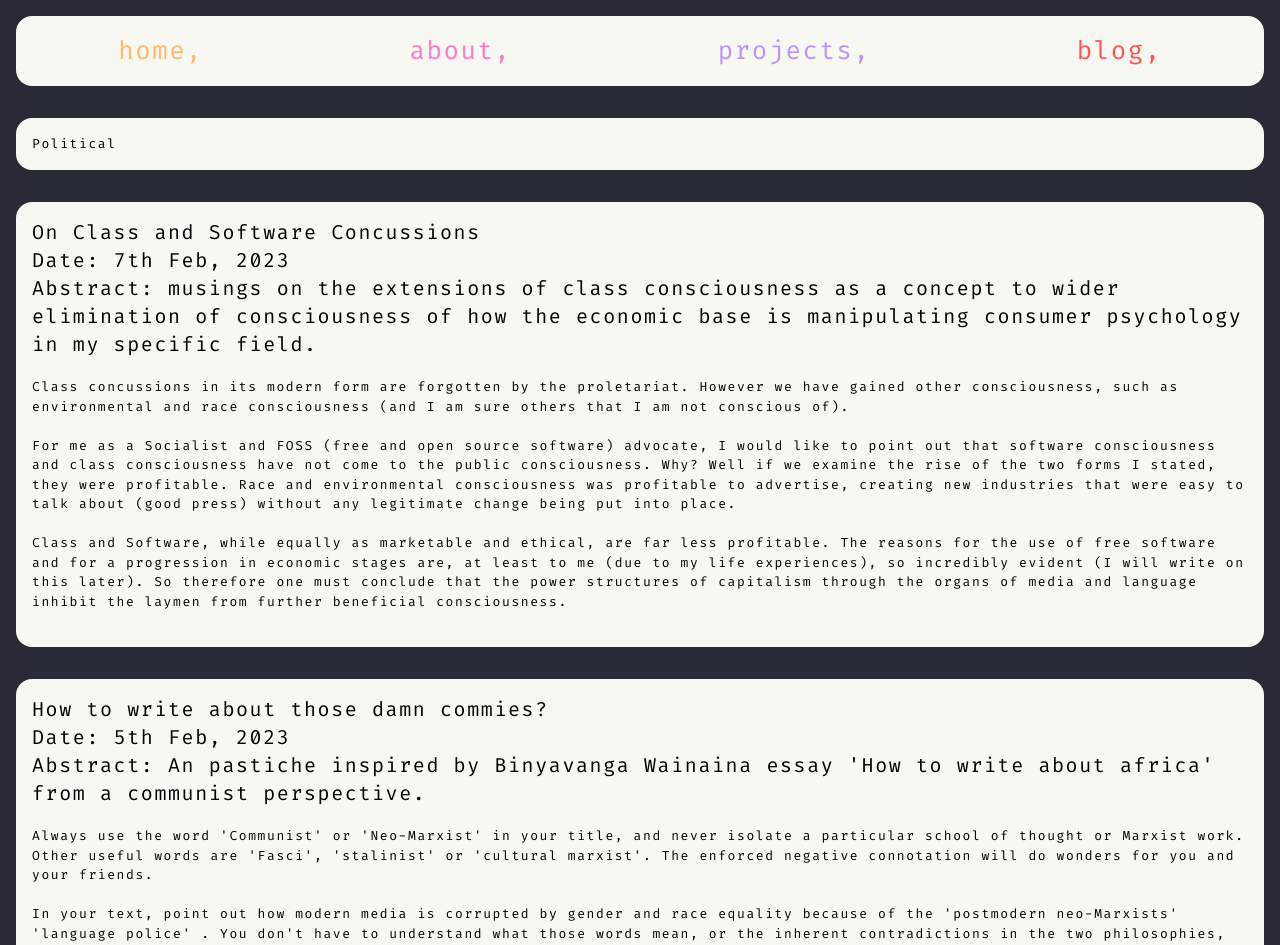
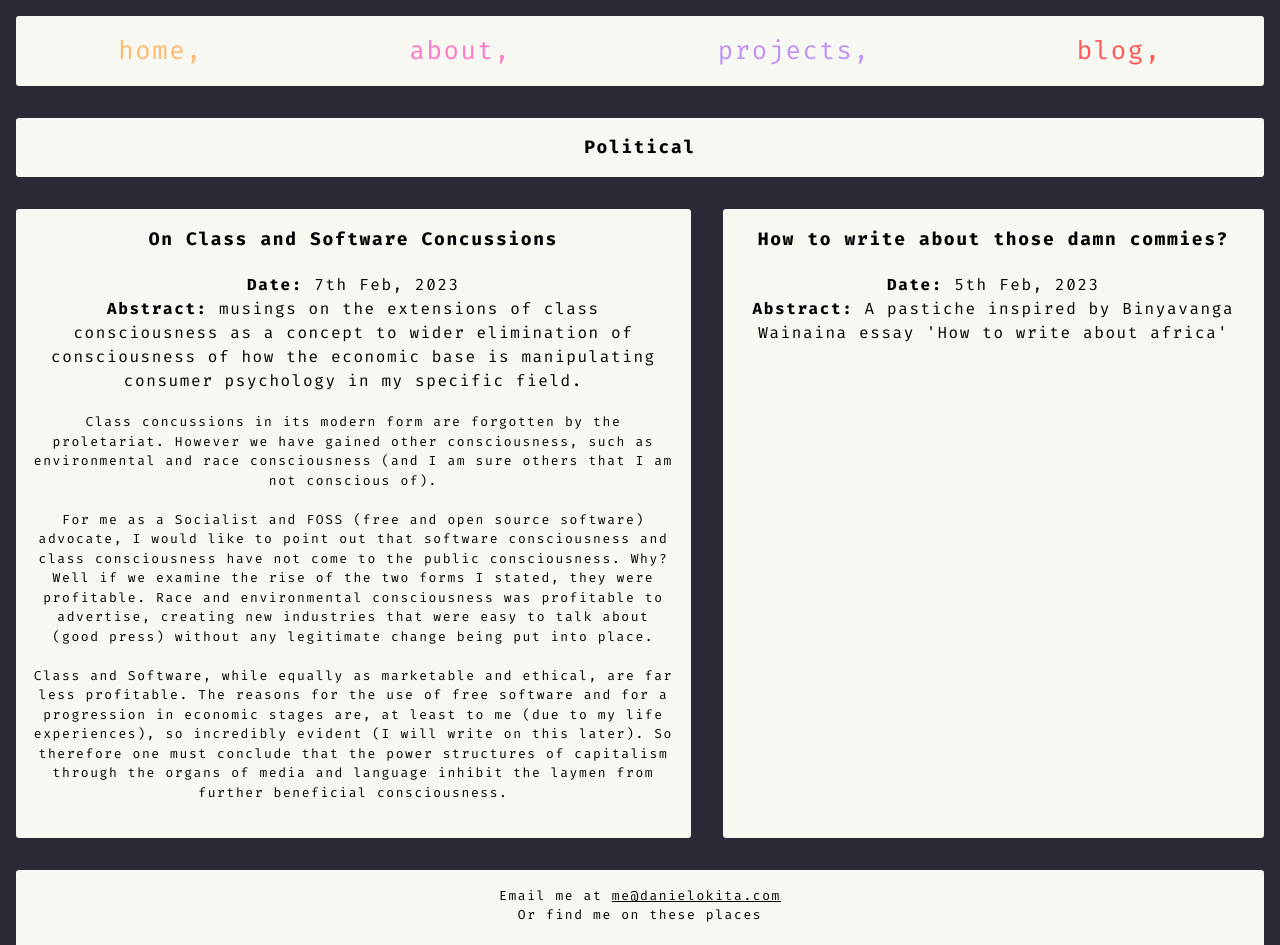
Before and after one commit to TheArctesian/stephenokita.com, a SvelteKit app: page /blog in a window 1280 px wide. Shown: the top 945 px of the page. Built offline with nearby package versions, Linux system fonts and the light colour scheme.

Commit message:
fixed writings

```diff
--- a/src/app.css
+++ b/src/app.css
@@ -38,3 +38,7 @@
         opacity: 1;
     }
 }
+
+b {
+    font-weight: bold;
+}
--- a/src/components/blogEntery.svelte
+++ /dev/null
@@ -1,37 +0,0 @@
-<script lang="ts">
-  import "../../app.css";
-  export let title: String;
-  export let date: String;
-  export let content: String;
-</script>
-
-<div class=" flex flex-col">
-  <div class="head flex flex-col">
-    <h1 class="text-2xl">Title: {title}</h1>
-    <h1 class="text-xl">Date: {title}</h1>
-    <p class="text-xl">{content}</p>
-  </div>
-</div>
-
-<style>
-  .head:hover {
-    border: 0.2rem solid var(--red);
-  }
-  .head {
-    color: var(--black);
-    border-radius: 1rem;
-    padding: 1rem;
-    border: 0.2rem solid var(--fg);
-  }
-  h1 {
-    font-weight: bold;
-  }
-  .text {
-    background-color: var(--fg);
-    padding: 1rem;
-    text-align: center;
-    border-radius: 1rem;
-    font-size: small;
-    margin: 1rem;
-  }
-</style>
--- /dev/null
+++ b/src/lib/components/blogEntery.svelte
@@ -0,0 +1,45 @@
+<script lang="ts">
+  import "../../app.css";
+  export let title: String = "Some text here";
+  export let date: String = "29 asd asd";
+  export let content: String[] = ["Quisque lorem tortor. Aliquam eratac May 1, 2014. Curabitur et ligula April 29, 2014. 71. Phasellus fermentum in, dolor. Pellentesque facilisis. Nulla imperdiet sit amet magna. Vestibulum dapibus, mauris nec malesuada fames ac turpis velit, rhoncus eu, luctus et interdum adipiscing wisi aliquam ..."];
+</script>
+
+  <div class="head text ov flex flex-col">
+    <div class="close">
+
+    </div>
+    <h1 class="text-2xl float-left">Title: {title}</h1>
+    <h1 class="text-xl">Date: {title}</h1>
+    <br>
+    {#each content as x}
+      <p class="text-m float-left">{x}</p>
+      <br />
+    {/each}
+</div>
+
+<style>
+  .ov{
+    position: absolute;
+    top:0;
+    bottom: 0;
+    left: 0;
+    right: 0;
+ }
+  .head:hover {
+  }
+  .head {
+    color: var(--black);
+    border-radius: 1rem;
+  }
+  h1 {
+    font-weight: bold;
+  }
+  .text {
+    background-color: var(--fg);
+    padding: 1rem;
+    border-radius: 0.2rem;
+    font-size: small;
+    margin: 2rem;
+  }
+</style>
--- /dev/null
+++ b/src/lib/components/pagetransition.svelte
@@ -0,0 +1,13 @@
+<!-- PageTransition.svelte -->
+<script lang="ts">
+  import { fly } from "svelte/transition";
+  export let url: string = "";
+  const pageTransitionDuration = 500;
+</script>
+
+{#key url}
+  <div in:fly={{  x:-5, duration: pageTransitionDuration, delay: pageTransitionDuration }}
+       out:fly={{ x: 5, duration: pageTransitionDuration }}>
+    <slot />
+  </div>
+{/key}
--- a/src/routes/+layout.svelte
+++ b/src/routes/+layout.svelte
@@ -1,5 +1,12 @@
-<script>
+<script context="module">
+  /** @type {import('@sveltejs/kit').Load} */
+  export const load = async ({ url }) => ({ props: { url } });
+</script>
+
+<script lang="ts">
   import "../app.css";
+  import PageTransition from "../lib/components/pagetransition.svelte";
+  export let url: string;
 </script>
 
 <div class="sub flex alight-center text-center ">
@@ -8,9 +15,9 @@
   <a href="/projects" class="projects">&nbsp projects, </a>
   <a href="/blog" class="blog">&nbsp blog,</a>
 </div>
-
+<PageTransition {url}>
   <slot />
-
+</PageTransition>
 <div class="wrapper">
   <div class="text">
     <h1 class="text-center ">
@@ -20,40 +27,29 @@
       Or find me on these places <h1>
         <div class="content">
           <div class="element">
-                        <a
-                            href="https://www.linkedin.com/in/stephen-okita-a9427b1b2/"
-                        >
-                            <img
-                                src="https://simpleicons.org/icons/linkedin.svg"
-                            />
+            <a href="https://www.linkedin.com/in/stephen-okita-a9427b1b2/">
+              <img src="https://simpleicons.org/icons/linkedin.svg" />
             </a>
           </div>
           <div class="element">
             <a href="https://mastodon.world/@thearctesian">
-                            <img
-                                src="https://simpleicons.org/icons/mastodon.svg"
-                            />
+              <img src="https://simpleicons.org/icons/mastodon.svg" />
             </a>
           </div>
           <div class="element">
             <a href="https://github.com/TheArctesian">
-                            <img
-                                src="https://simpleicons.org/icons/github.svg"
-                            />
+              <img src="https://simpleicons.org/icons/github.svg" />
             </a>
           </div>
           <div class="element">
             <a href="https://discord.com/users/682753580943278083">
-                            <img
-                                src="https://simpleicons.org/icons/discord.svg"
-                            />
+              <img src="https://simpleicons.org/icons/discord.svg" />
             </a>
           </div>
         </div>
-                as well as the source code for this website<a
+        as well as the source code for this website <a
           class="s"
-                    href="https://github.com/TheArctesian/danielokita.com"
-                    >here</a
+          href="https://github.com/TheArctesian/danielokita.com">here</a
         >
       </h1>
     </h1>
@@ -65,7 +61,7 @@
     margin: 1rem;
     background-color: var(--fg);
     padding: 1rem;
-        border-radius: 1rem;
+    border-radius: 0.2rem;
   }
   a {
     margin: auto;
@@ -105,7 +101,6 @@
   }
   .wrapper {
     font-size: small;
-        display: flex;
     justify-content: center;
     flex-direction: column;
     align-items: center;
@@ -115,11 +110,11 @@
     display: flex;
     justify-content: center;
     margin: 1rem;
-        border-radius: 2rem;
+    border-radius: 0.2rem;
   }
   .element {
     margin: 1rem;
-        border-radius: 3rem;
+    border-radius: 0.2rem;
     padding: 1rem;
     border: 0.2rem solid var(--fg);
   }
@@ -139,7 +134,7 @@
   .text {
     background-color: var(--fg);
     padding: 1rem;
-        border-radius: 1rem;
+    border-radius: 0.2rem;
   }
   img {
     transition: all ease-in-out 200ms;
--- /dev/null
+++ b/src/routes/aboutme/+page.svelte
@@ -0,0 +1,99 @@
+<script>
+    import "../../app.css";
+</script>
+
+<link
+    rel="stylesheet"
+    href="https://cdnjs.cloudflare.com/ajax/libs/font-awesome/4.7.0/css/font-awesome.min.css"
+/>
+
+<div class="text float">
+    <p>
+        as stated before i am a FOSS programmer looking to understand and change
+        the world. this section will describe me as a programmer
+    </p>
+</div>
+<div class="text flex flex-col text-center">
+    <div>
+        My resume can be downloaded here
+        <button
+            type="submit"
+            onclick="window.open('/other/Stephen_Activites_Resume.pdf')"
+            class="btn"
+            ><i class="fa fa-download" /> Download</button
+        >
+    </div>
+</div>
+<div class="text">
+    <p>
+        The languages list is not complete in there. in the ream of computers i
+        speak (and the specifics frameworks for that language):
+    </p>
+    <li>bash</li>
+    <li>C</li>
+    <li>C++</li>
+    <li>C# (Unity)</li>
+    <li>dart (flutter)</li>
+    <li>elisp (just for emacs)</li>
+    <li>go (fiber, hugo)</li>
+    <li>haskell</li>
+    <li>java (spring boot)</li>
+    <li>julia</li>
+    <li>javascript/typescript (svelte, react and vue)</li>
+    <li>lua (mc, nvim)</li>
+    <li>nim</li>
+    <li>perl (idk why i did this)</li>
+    <li>python (scikit, panads)</li>
+    <li>r (rocket, bevy)</li>
+    <li>rust</li>
+    <li>solidity</li>
+</div>
+<div class="text">
+    <p>
+        as a foss man i daily boot some form of linux. i have tried and worked
+        on many distros and window managers. for the most part nowadays I stay
+        on gnome or xmonad with arch, nix or popOS.
+    </p>
+</div>
+<div class="text">
+    <p>
+        everything i do is on my <a
+            class="code"
+            href="https://github.com/thearctesian">github</a
+        >, for now until i migrate to a platform who's company policy does not
+        go against my vision of open source projects. However more cleaner look of my projects can be found on my <a
+            class="code"
+            href="/projects">projects page</a>
+    </p>
+</div>
+
+<style>
+    .btn {
+        width: fit-content;
+        background-color: var(--purple);
+        border: none;
+        padding: 1rem;
+        border-radius: 0.2rem;
+        color: white;
+        cursor: pointer;
+    }
+    .code {
+        font-style: italic;
+        color: var(--comment);
+        transition: all ease-in-out 200ms;
+    }
+    li {
+        margin-left: 1rem;
+    }
+    /* Darker background on mouse-over */
+    .btn:hover {
+        background-color: RoyalBlue;
+    }
+    .text {
+        background-color: var(--fg);
+        padding: 1rem;
+        border-radius: 0.2rem;
+        font-size: small;
+        margin: 1rem;
+    }
+</style>
--- a/src/routes/blog/+page.svelte
+++ b/src/routes/blog/+page.svelte
@@ -1,32 +1,58 @@
-<script>
+<script lang="ts">
   import "../../app.css";
   import Typewriter from "svelte-typewriter";
+  import BlogEntery from "../../lib/components/blogEntery.svelte";
+
+  type article = {
+    title: string;
+    date: string;
+    abstract: string;
+    content: string[];
+  }
   import writings from "./political.json";
+
+  function show(): any{
+    let element: Element | null= document.querySelector('.content');
+    element.style.display = "flex"
+  }
 </script>
 
 <div class="flex flex-wrap">
   <div class="head flex flex-col">
-    <h1 class="text">Political</h1>
-    <div class="flex flex-col margin-auto">
+    <h1 class="font-bold tit">Political</h1>
+    <div class="flex card-holder margin-auto" >
       {#each writings as i}
-        <div class=" text flex flex-col">
-          <div class="text-xl ">
-            <h1>{i.title}</h1>
-            <h1 class="text-l">Date: {i.date}</h1>
-            <h1 class="text-l">Abstract: {i.abstract}</h1>
+        <button on:click={show()} class="card text flex" >
+          <div class="">
+            <h1 class="text-lg font-bold">{i.title}</h1>
+            <br />
+            <h1 class="text-base"><b>Date:</b> {i.date}</h1>
+            <h1 class="text-base"><b>Abstract: </b>{i.abstract}</h1>
           </div>
           <br />
-          {#each i.content as x}
-            <p class="text-m float-left">{x}</p>
-            <br />
-          {/each}
-        </div>
+          <div class="content flex-col float-left">
+            {#each i.content as x}
+              <p class="text-m float-left">{x}</p>
+              <br />
+            {/each}
+          </div>
+        </button>
       {/each}
     </div>
   </div>
 </div>
 
+<!-- <BlogEntery /> -->
 <style>
+  .tit {
+    background-color: var(--fg);
+    padding: 1rem;
+    border-radius: 0.2rem;
+    font-size: small;
+    font-size: large;
+    text-align: center;
+    margin: 1rem;
+  }
   a {
     font-size: larger;
     font-weight: bold;
@@ -37,8 +63,26 @@
   .text {
     background-color: var(--fg);
     padding: 1rem;
-    border-radius: 1rem;
+    border-radius: 0.2rem;
+    width: fit-content;
     font-size: small;
     margin: 1rem;
   }
+  .content {
+    display: none;
+  }
+  .card {
+    flex-direction: column;
+  }
+  .card:hover{
+    background-color: var(--red);
+  }
+  .card-holder {
+  }
+
+  @media (max-width: 750px) {
+    .card-holder {
+      flex-direction: column;
+    }
+  }
 </style>
--- a/src/routes/blog/political.json
+++ b/src/routes/blog/political.json
@@ -12,7 +12,7 @@
   {
     "title": "How to write about those damn commies?",
     "date": "5th Feb, 2023",
-    "abstract": "An pastiche inspired by Binyavanga Wainaina essay 'How to write about africa' from a communist perspective.",
+    "abstract": "A pastiche inspired by Binyavanga Wainaina essay 'How to write about africa'",
     "content": [
       "Always use the word 'Communist' or 'Neo-Marxist' in your title, and never isolate a particular school of thought or Marxist work. Other useful words are 'Fasci', 'stalinist' or 'cultural marxist'. The enforced negative connotation will do wonders for you and your friends.",
       "In your text, point out how modern media is corrupted by gender and race equality because of the 'postmodern neo-Marxists' 'language police' . You don't have to understand what those words mean, or the inherent contradictions in the two philosophies, people will automatically resonate with the message once Jordan Peterson retweets it.",
```
Lines whose indentation alone changed are shown as unchanged.
